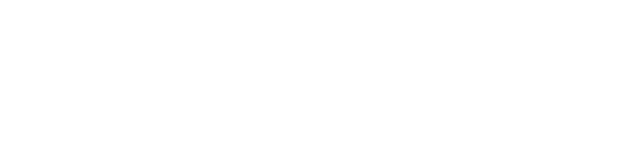
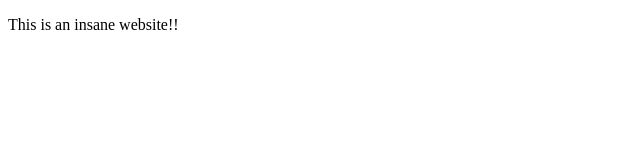
Before and after one commit to vu29/lab_exam_q1, a plain HTML site: page www/index.html in a window 1280 px wide. Shown: the whole page, without its empty margins (0-640 px from the left). Drawn offline with Linux system fonts and the light colour scheme.

Commit message:
added conflicting changes

```diff
--- a/www/index.html
+++ b/www/index.html
@@ -9,9 +9,9 @@
     <meta charset="UTF-8">
     <meta http-equiv="X-UA-Compatible" content="IE=edge">
     <meta name="viewport" content="width=device-width, initial-scale=1.0">
-    <title>Hola</title>
+    <title>Insane website</title>
 </head>
 <body>
-
+    <p> This is an insane website!!</p>
 </body>
 </html>
```
